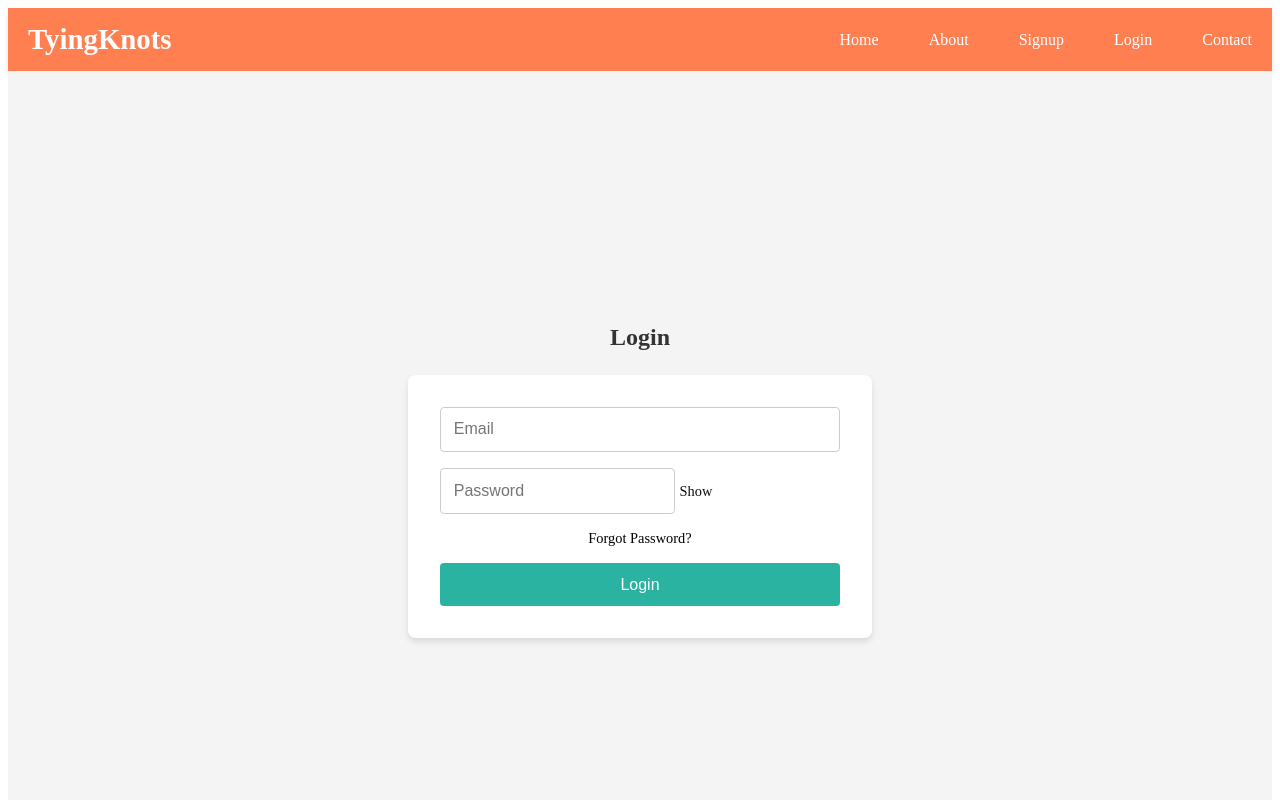
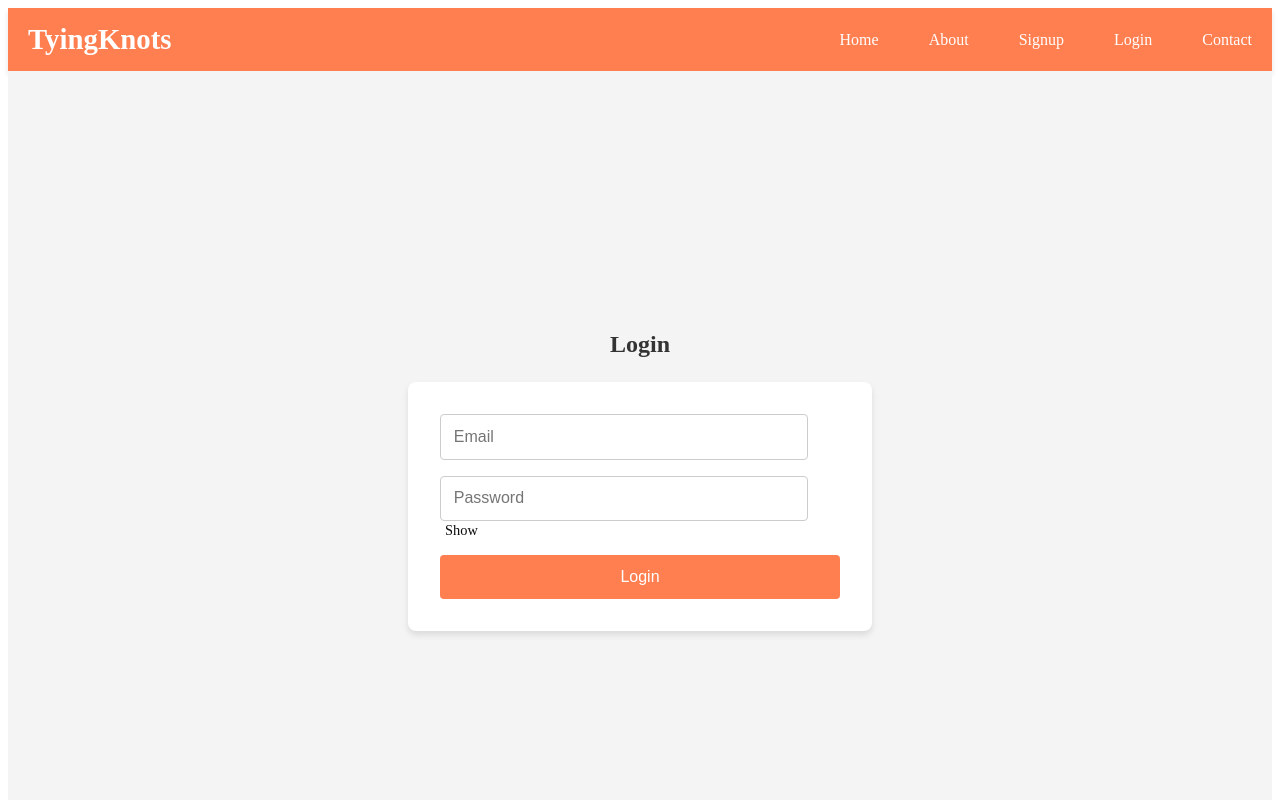
Before and after one commit to PujithaDangeti/Tying-Knot-Client, a React (Vite) app: page /login in a window 1280 px wide. Shown: the top 800 px of the page. Built offline with nearby package versions, Linux system fonts and the light colour scheme.

Commit message:
Presentation Update

```diff
--- a/src/Pages/Login.jsx
+++ b/src/Pages/Login.jsx
@@ -201,9 +201,10 @@ const Input = styled.input`
   border: 1px solid #cccccc;
   border-radius: 4px;
   outline: none;
+  width: 340px;
 
   &:focus {
-    border-color: #007bff;
+    border-color:rgb(231, 19, 19);
   }
 `;
 
@@ -211,13 +212,13 @@ const Button = styled.button`
   padding: 0.8rem;
   font-size: 1rem;
   color: #ffffff;
-  background-color: rgb(41, 179, 160);
+  background-color: #ff7f50;
   border: none;
   border-radius: 4px;
   cursor: pointer;
 
   &:hover {
-    background-color: rgb(31, 159, 140);
+    background-color: #ff7f50;
   }
 
   &:disabled {
@@ -251,16 +252,16 @@ const ShowPasswordToggle = styled.span`
   }
 `;
 
-const ForgotPasswordLink = styled.a`
-  color:rgb(2, 2, 2);
-  text-align: center;
-  text-decoration: none;
-  font-size: 0.9rem;
+// const ForgotPasswordLink = styled.a`
+//   color:rgb(2, 2, 2);
+//   text-align: center;
+//   text-decoration: none;
+//   font-size: 0.9rem;
 
-  &:hover {
-    text-decoration: underline;
-  }
-`;
+//   &:hover {
+//     text-decoration: underline;
+//   }
+// `;
 
 // Login Component
 function Login() {
@@ -339,7 +340,7 @@ function Login() {
             {showPassword ? "Hide" : "Show"}
           </ShowPasswordToggle>
         </div>
-        <ForgotPasswordLink href="/forgot-password">Forgot Password?</ForgotPasswordLink>
+        {/* <ForgotPasswordLink href="/forgot-password">Forgot Password?</ForgotPasswordLink> */}
         <Button type="submit">Login</Button>
       </LoginForm>
       {message && <Message success={message === "Login Successful!"}>{message}</Message>}
--- a/src/Pages/Signup.jsx
+++ b/src/Pages/Signup.jsx
@@ -55,7 +55,7 @@ const Buttons = styled.div`
 
 const Button = styled.button`
   padding: 10px 20px;
-  background-color: #4caf50;
+  background-color:#ff7f50;
   color: white;
   border: none;
   border-radius: 4px;
@@ -63,7 +63,7 @@ const Button = styled.button`
   font-size: 1em;
 
   &:hover {
-    background-color: #45a049;
+    background-color:#ff7f50;
   }
 
   &:disabled {
@@ -185,7 +185,7 @@ function Form() {
       <h2>Sign-Up Form</h2>
       <form onSubmit={addProfile}>
         <FieldSet>
-          <Legend>Personal Details</Legend>
+          <Legend>User Details</Legend>
 
           <Field>
             <Label>Name:</Label>
```
